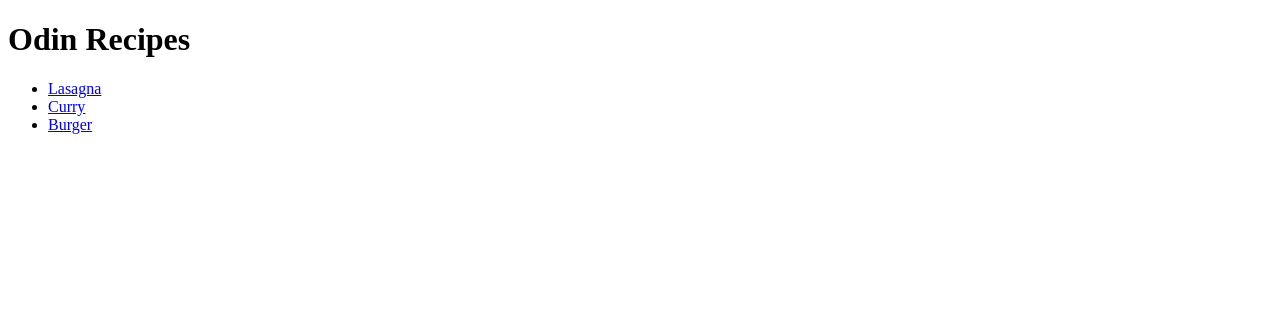
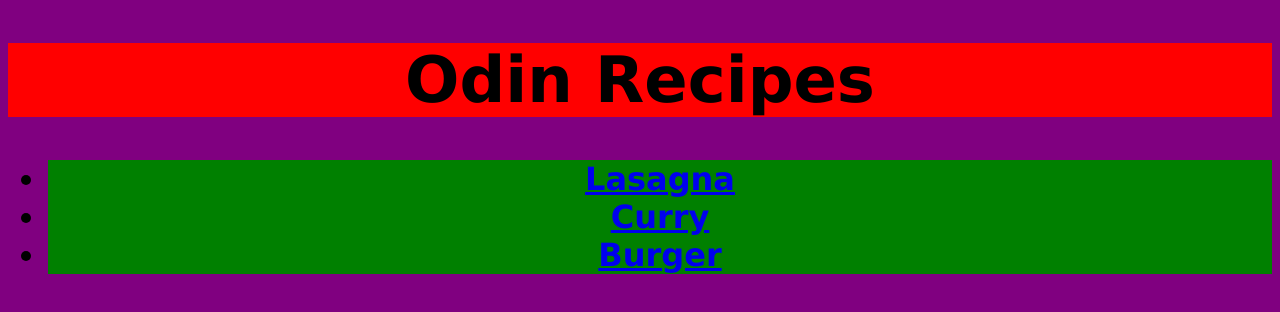
Before and after one commit to AaronGilford/odin-recipes, a plain HTML site: page index.html in a window 1280 px wide. Drawn offline with Linux system fonts and the light colour scheme.

Commit message:
create stylesheet, add basic formatting for front page

```diff
--- a/index.html
+++ b/index.html
@@ -3,13 +3,14 @@
     <head>
         <meta charset="UTF-8">
         <title>Odin Recipes</title>
+        <link rel="stylesheet" href="style.css">
     </head>
     <body>
         <h1>Odin Recipes</h1>
-        <ul>
-            <li><a href="./recipes/lasagna.html">Lasagna</a></li>
-            <li><a href="./recipes/curry.html">Curry</a></li>
-            <li><a href="./recipes/burger.html">Burger</a></li>
+        <ul class="links">
+            <li class="hyperlink"><a href="./recipes/lasagna.html">Lasagna</a></li>
+            <li class="hyperlink"><a href="./recipes/curry.html">Curry</a></li>
+            <li class="hyperlink"><a href="./recipes/burger.html">Burger</a></li>
     </ul>
     </body>
 </html>
--- /dev/null
+++ b/style.css
@@ -0,0 +1,15 @@
+body {
+    font-family: Verdana, Arial, sans-serif;
+    background-color: purple;
+}
+h1 {
+    background-color: red;
+    text-align: center;
+    font-size: 64px;
+}
+.hyperlink {
+    background-color: green;
+    text-align: center;
+    font-weight: bold;
+    font-size: 32px;
+}
```
